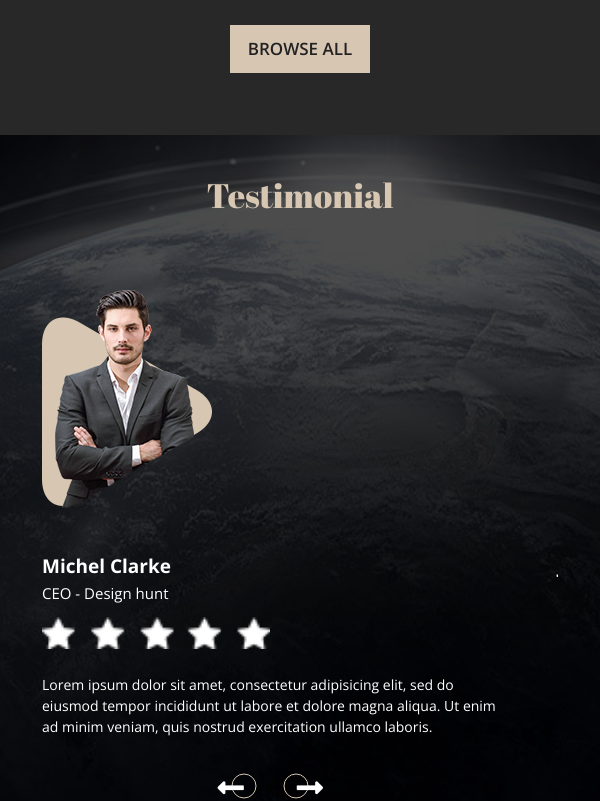
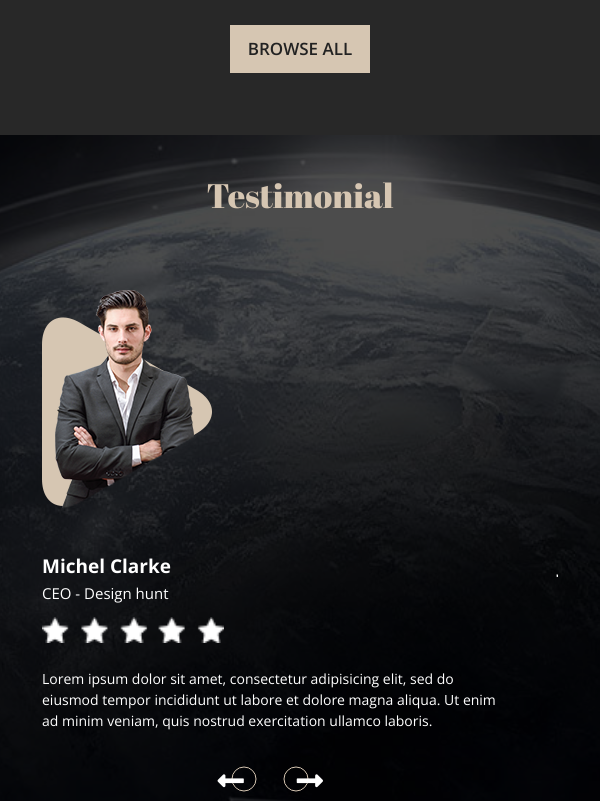
Before and after one commit to mushfik16381/Portfolio, a plain HTML site: page index.html in a window 600 px wide. Shown: the part 2480-3281 px from the top of the page. Drawn offline with nearby package versions, Linux system fonts and the light colour scheme.

Commit message:
second change

```diff
--- a/css/responcive.css
+++ b/css/responcive.css
@@ -588,7 +588,7 @@
 
     /* ========== testimonial start ========== */
     #testimonial-part{
-        padding-bottom: 750px;
+        padding-bottom: 736px;
     }
     #testimonial-part .item{
         display: inline-block;
@@ -603,8 +603,8 @@
         text-align: left;
         margin-right: 60px;
     }
-    #testimonial-part .item .text .star{
-        width: 50% !important;
+    #testimonial-part .item .text .star {
+        width: 40% !important;
     }
     #testimonial-part .item .img img {
         width: auto;
@@ -1013,7 +1013,7 @@
         margin-right: 60px;
     }
     #testimonial-part .item .text .star{
-        width: 50% !important;
+        width: 40% !important;
     }
     #testimonial-part .item .img img {
         width: auto;
--- a/css/style.css
+++ b/css/style.css
@@ -445,7 +445,7 @@ box-shadow: 0px 0px 10px 0px rgba(214, 198, 178.75);
     width: 100%;
     background: url(../images/testimonial.jpg) no-repeat center;
     background-size: cover;
-    padding-bottom: 570px;
+    padding-bottom: 510px;
     position: relative;
 }
 #testimonial-part .overlay{
```
